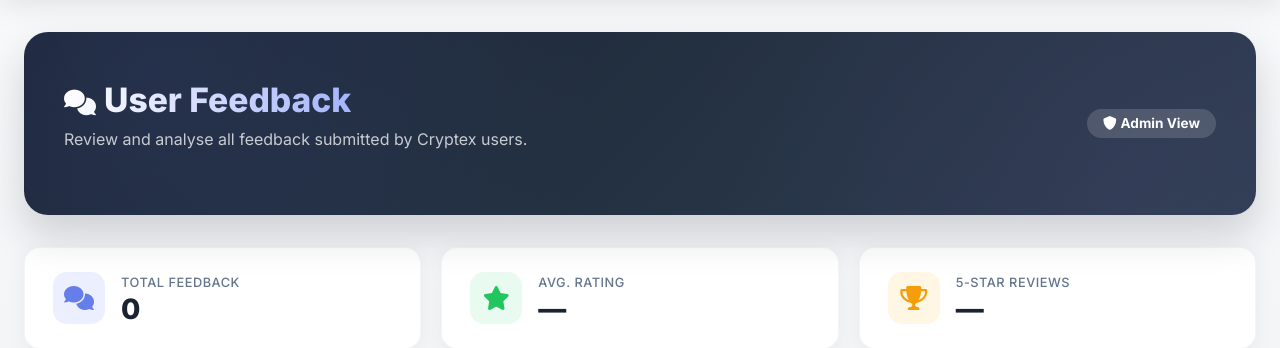
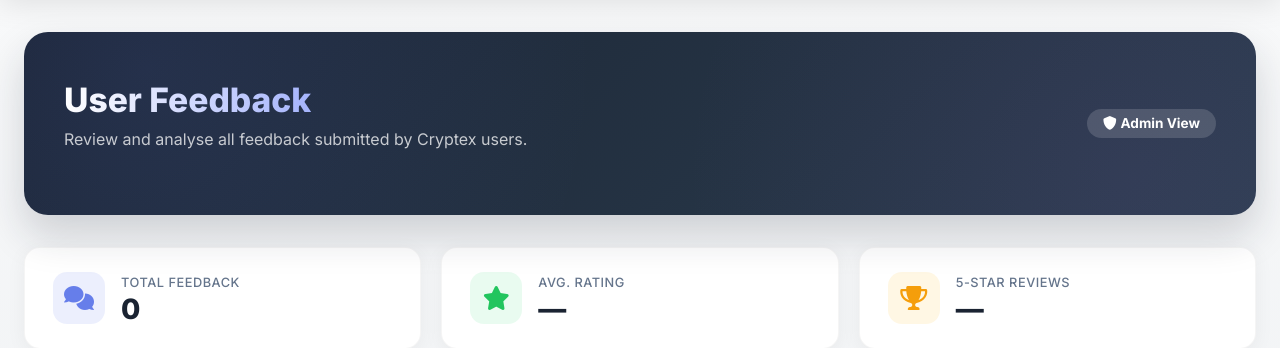
Before and after one commit to nimbareharsh42/Cryptex, a Django app: page /feedbacks/ in a window 1280 px wide. Shown: the part 83-431 px from the top of the page. Run offline with Django 5.2, Linux system fonts and the light colour scheme; the visitor is signed in with stand-in values (Sample User, id 1); data that the repository does not hold is empty.

Commit message:
feedback

```diff
--- a/feedback/templates/feedback_list.html
+++ b/feedback/templates/feedback_list.html
@@ -351,7 +351,7 @@
             <div class="header-content d-flex justify-content-between align-items-center flex-wrap gap-3">
                 <div>
                     <h1 class="page-title">
-                        <i class="fas fa-comments me-2" style="font-size:1.6rem;"></i>User Feedback
+                        User Feedback
                     </h1>
                     <p class="page-description">
                         Review and analyse all feedback submitted by Cryptex users.
```
